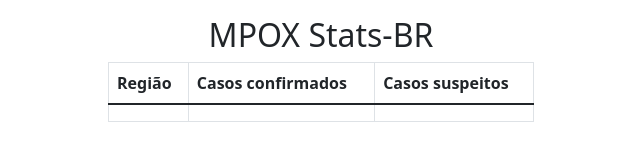
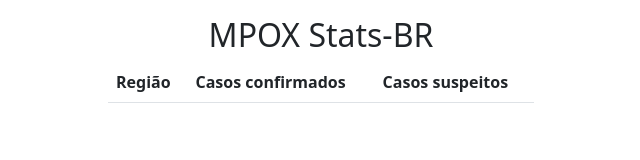
Before and after one commit to dacmarcell/mpox-stats, a browser extension: page chrome-extension/index.html in a window 1280 px wide. Shown: the whole page, without its empty margins (319-959 px from the left). Drawn offline with nearby package versions, Linux system fonts and the light colour scheme; no server answers.

Commit message:
refactor: prettify table

```diff
--- a/chrome-extension/index.html
+++ b/chrome-extension/index.html
@@ -11,7 +11,7 @@
   <body>
     <div class="container mt-3" style="width: 450px">
       <h2 class="text-center">MPOX Stats-BR</h2>
-      <table class="table table-bordered">
+      <table class="table table-striped">
         <thead>
           <tr>
             <th scope="col">Região</th>
@@ -19,13 +19,7 @@
             <th scope="col">Casos suspeitos</th>
           </tr>
         </thead>
-        <tbody id="body">
-          <tr id="tr">
-            <td id="region"></td>
-            <td id="confirmedCases"></td>
-            <td id="suspectedCases"></td>
-          </tr>
-        </tbody>
+        <tbody id="body"></tbody>
       </table>
     </div>
   </body>
```
